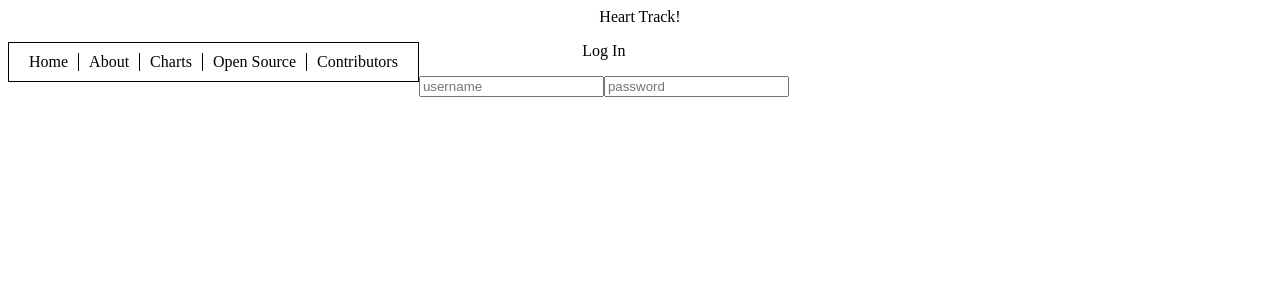
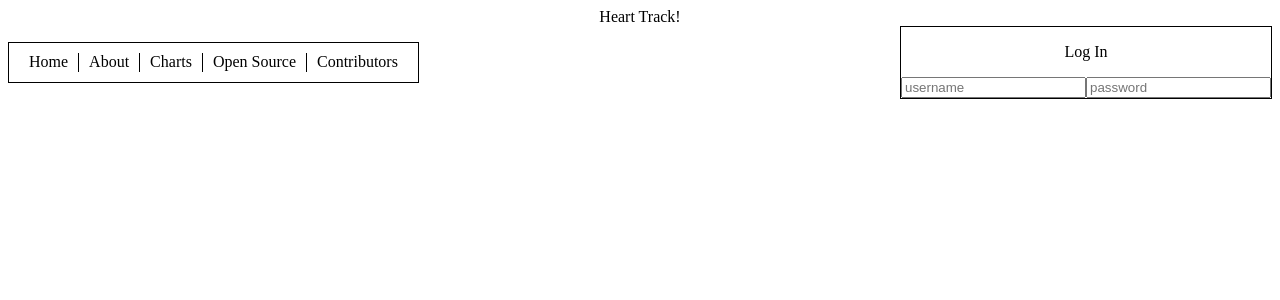
Before and after one commit to JS-goose/heart-track, a React (Create React App) app: page / in a window 1280 px wide. Shown: the top 300 px of the page. Built offline with nearby package versions, Linux system fonts and the light colour scheme.

Commit message:
added more styling to nav

```diff
--- a/src/components/layout/navigation/Nav.module.css
+++ b/src/components/layout/navigation/Nav.module.css
@@ -1,5 +1,8 @@
 #nav-container {
     display: flex;
+    flex-direction: row;
+    justify-content: space-between;
+    align-content: center;
 }
 #nav-links-list {
     list-style: none;
@@ -17,3 +20,7 @@
 #nav-links-list li:last-of-type {
     border-right: none;
 }
+
+#login-container {
+    border: 1px solid black;
+}
```
